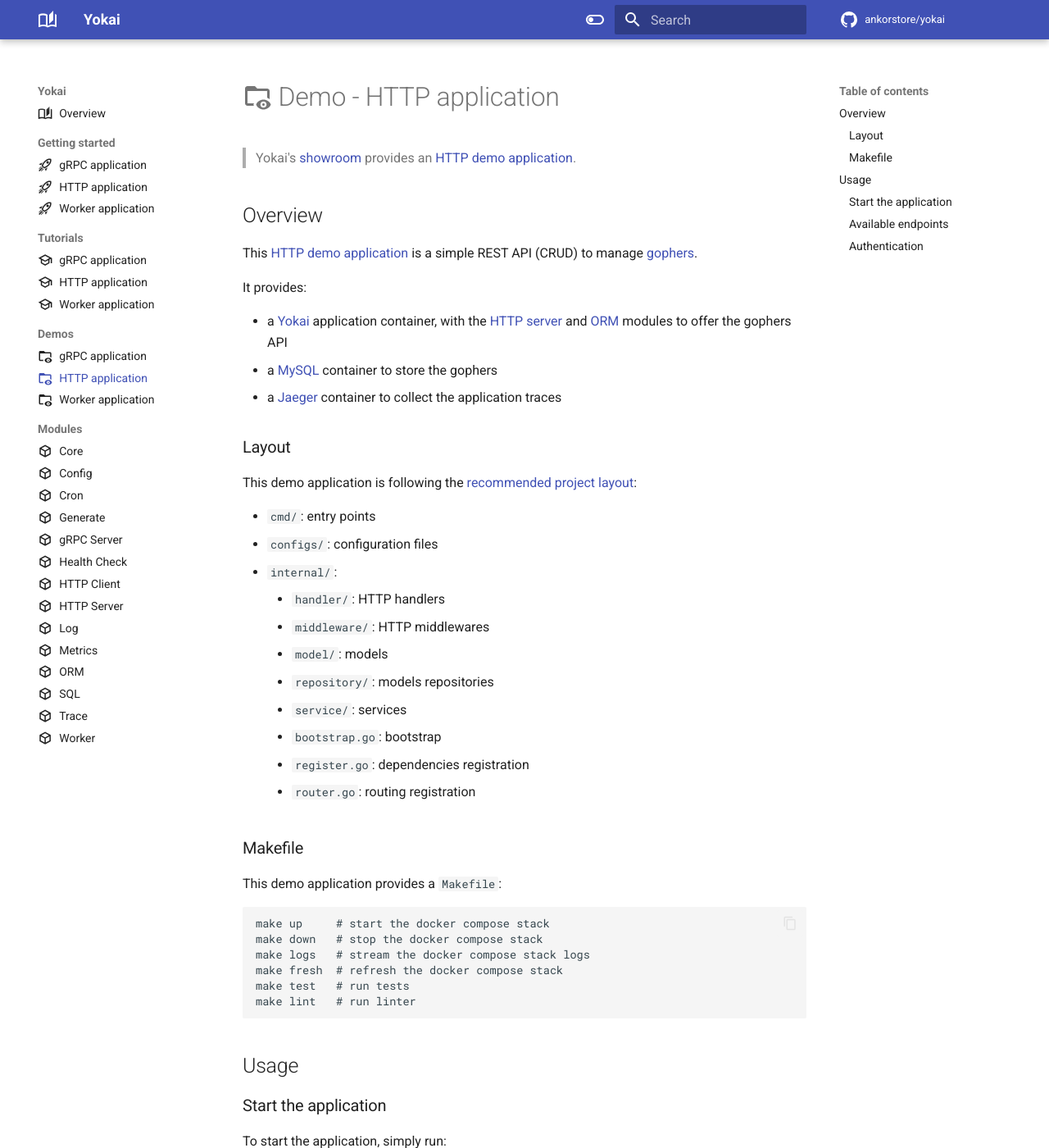
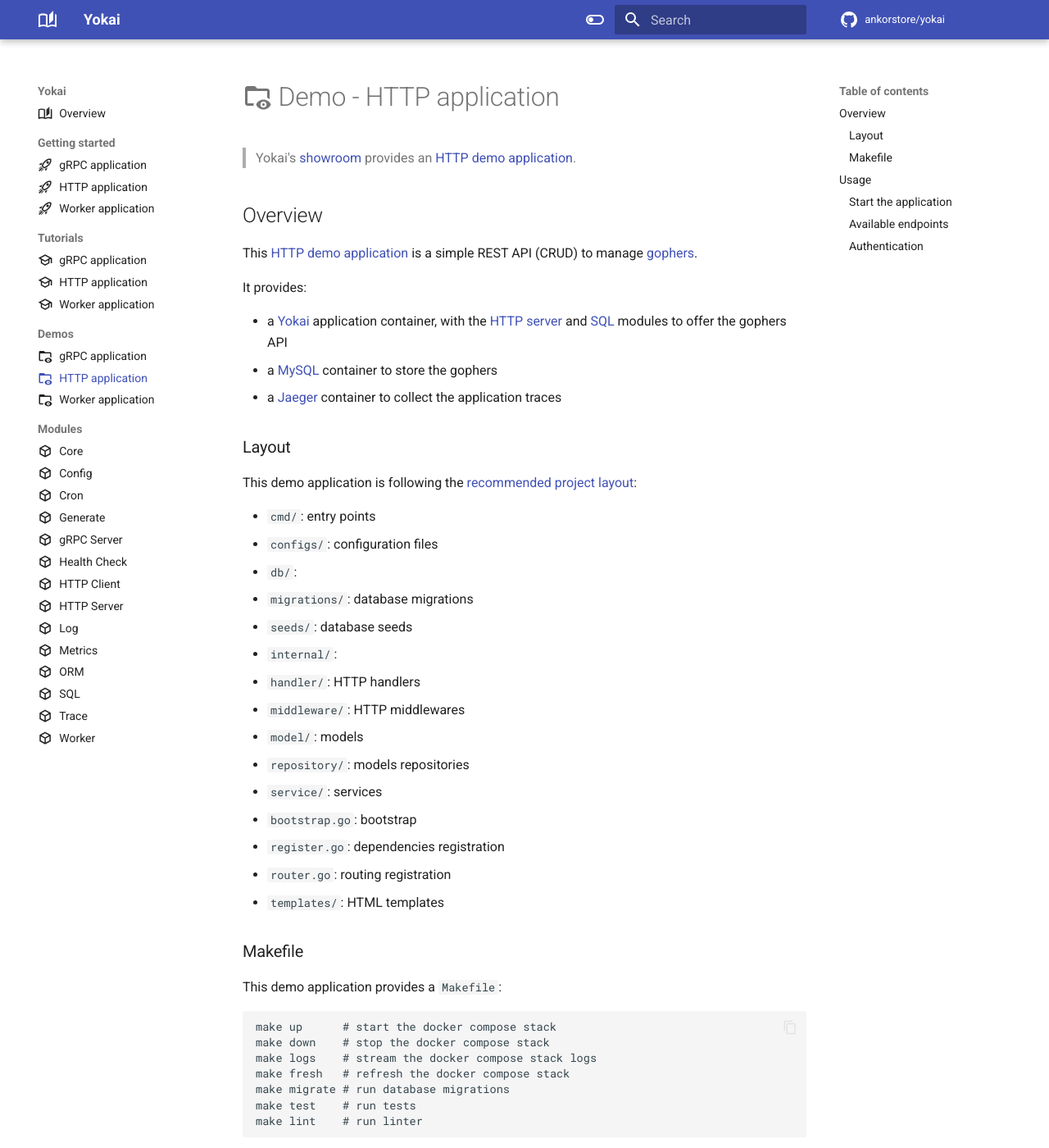
Before and after one commit to ankorstore/yokai, an MkDocs documentation site: the page built from docs/demos/http-application.md, in a window 1280 px wide and 1400 px high. Shown: the whole window at 82% size. Built offline with MkDocs 1.6.1 and Material for MkDocs 9.7.7, drawn with Linux system fonts in a browser that asks for light colours; comment, search, counter and statistics services are not loaded; some of the changed text lies outside the part shown.

Commit message:
doc(main): Updated http demo doc (#229)

````diff
--- a/docs/demos/http-application.md
+++ b/docs/demos/http-application.md
@@ -13,7 +13,7 @@
 
 It provides:
 
-- a [Yokai](https://github.com/ankorstore/yokai) application container, with the [HTTP server](../modules/fxhttpserver.md) and [ORM](../modules/fxorm.md) modules to offer the gophers API
+- a [Yokai](https://github.com/ankorstore/yokai) application container, with the [HTTP server](../modules/fxhttpserver.md) and [SQL](../modules/fxsql.md) modules to offer the gophers API
 - a [MySQL](https://www.mysql.com/) container to store the gophers
 - a [Jaeger](https://www.jaegertracing.io/) container to collect the application traces
 
@@ -23,27 +23,32 @@
 
 - `cmd/`: entry points
 - `configs/`: configuration files
+- `db/`:
+  - `migrations/`: database migrations
+  - `seeds/`: database seeds
 - `internal/`:
-  	- `handler/`: HTTP handlers
-  	- `middleware/`: HTTP middlewares
-  	- `model/`: models
-  	- `repository/`: models repositories
-  	- `service/`: services
-  	- `bootstrap.go`: bootstrap
-  	- `register.go`: dependencies registration
-  	- `router.go`: routing registration
+  - `handler/`: HTTP handlers
+  - `middleware/`: HTTP middlewares
+  - `model/`: models
+  - `repository/`: models repositories
+  - `service/`: services
+  - `bootstrap.go`: bootstrap
+  - `register.go`: dependencies registration
+  - `router.go`: routing registration
+- `templates/`: HTML templates
 
 ### Makefile
 
 This demo application provides a `Makefile`:
 
 ```
-make up     # start the docker compose stack
-make down   # stop the docker compose stack
-make logs   # stream the docker compose stack logs
-make fresh  # refresh the docker compose stack
-make test   # run tests
-make lint   # run linter
+make up      # start the docker compose stack
+make down    # stop the docker compose stack
+make logs    # stream the docker compose stack logs
+make fresh   # refresh the docker compose stack
+make migrate # run database migrations
+make test    # run tests
+make lint    # run linter
 ```
 
 ## Usage
````
Also changed, not shown: other parts of docs/demos/http-application.md (+0 -1 lines).
